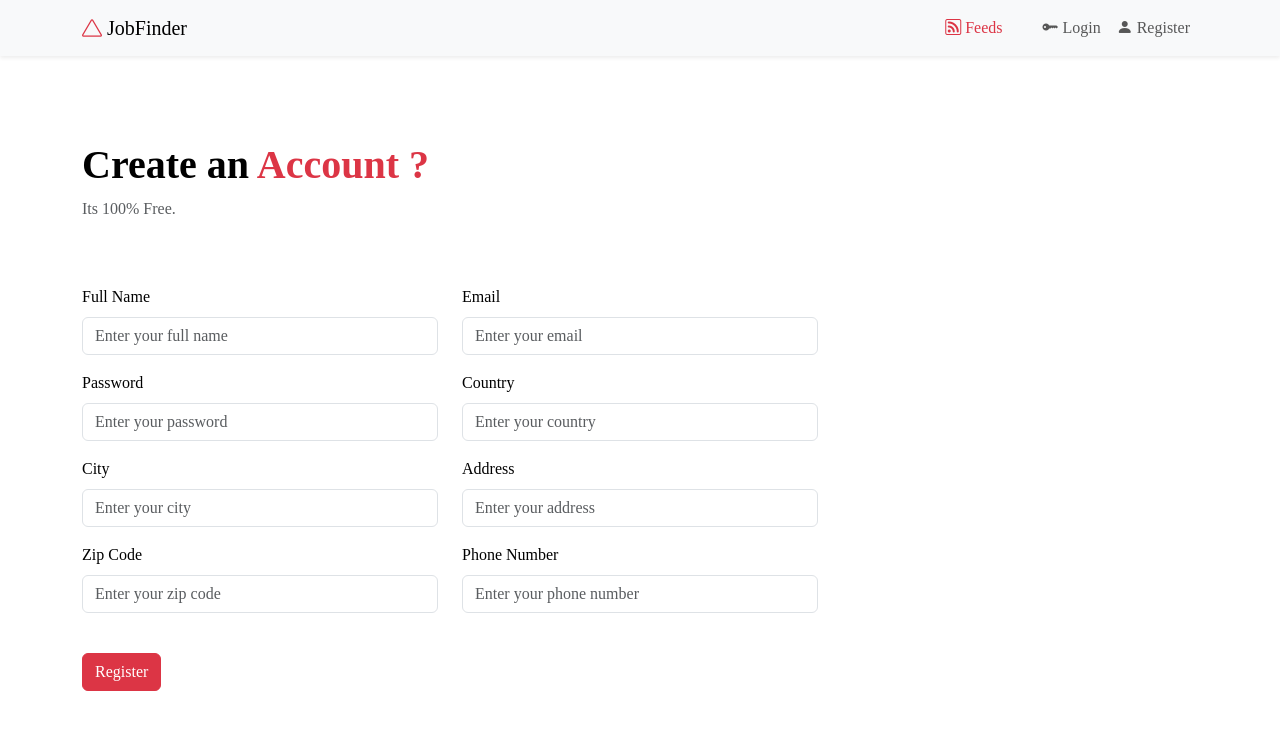
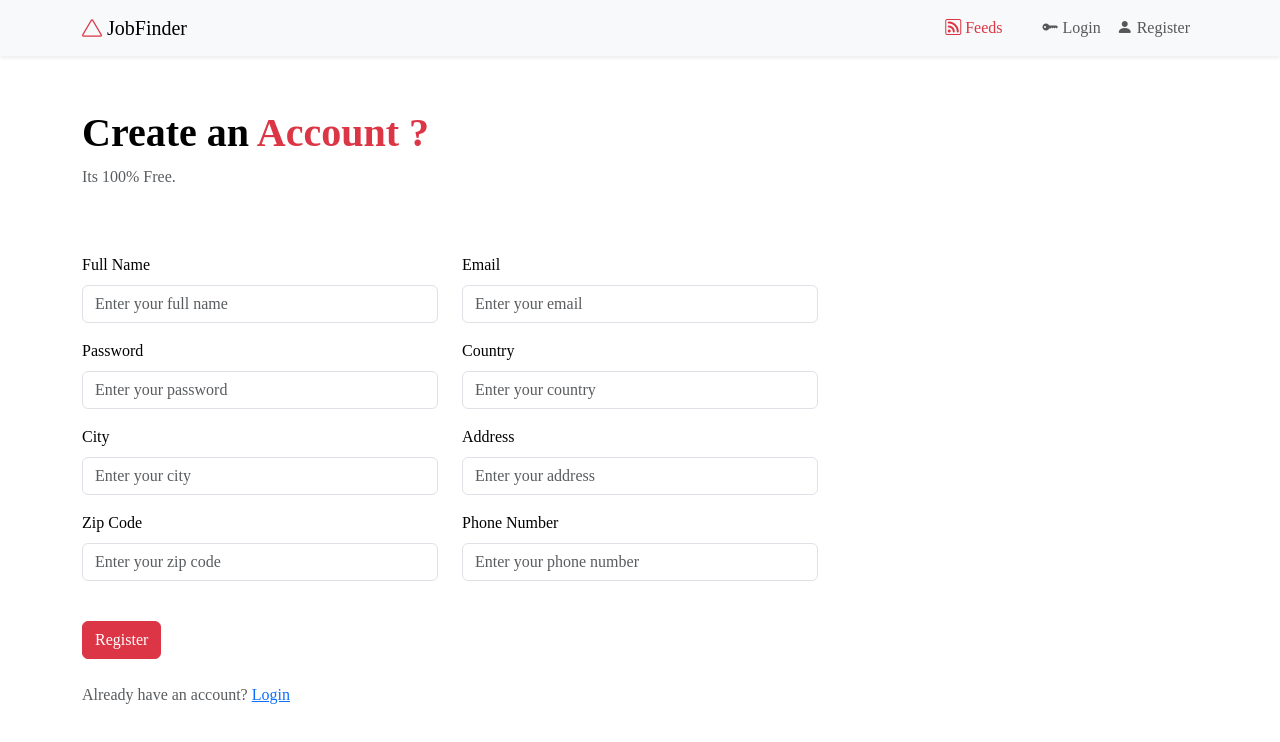
Before and after one commit to dev-skipo/JobFinder-SHA27, a React (Create React App) app in the folder client/: page /register in a window 1280 px wide. Shown: the top 742 px of the page. Built offline with nearby package versions, Linux system fonts and the light colour scheme; a web font is replaced by a local one.

Commit message:
JobFinder - my version - 8

```diff
--- a/client/src/components/Login.js
+++ b/client/src/components/Login.js
@@ -2,6 +2,7 @@ import React, { useState } from "react";
 import axios from "axios";
 import { useNavigate } from "react-router-dom";
 import { Container, Row, Col, Form, Button, Alert } from "react-bootstrap";
+import { Link } from "react-router-dom";
 import "./style/PostForm.css"; // css
 
 const Login = ({ onLogin }) => {
@@ -67,6 +68,7 @@ const Login = ({ onLogin }) => {
             <Button variant="danger" type="submit" block>
               Login
             </Button>
+            <p className="pt-4 text-muted">Don't have an account yet? <Link to="/register">Register</Link></p>
           </Col>
         </Row>
       </Form>
--- a/client/src/components/Register.js
+++ b/client/src/components/Register.js
@@ -2,6 +2,7 @@ import React, { useState } from "react";
 import axios from "axios";
 import { Container, Row, Col, Form, Button, Alert } from "react-bootstrap";
 import { useNavigate } from "react-router-dom";
+import { Link } from "react-router-dom";
 import "./style/PostForm.css"; // css
 
 function Register() {
@@ -180,6 +181,7 @@ function Register() {
             <Button variant="danger" type="submit">
              Register
             </Button>
+            <p className="pt-4 text-muted">Already have an account? <Link to="/login">Login</Link></p>
           </Col>
         </Row>
       </Form>
```
